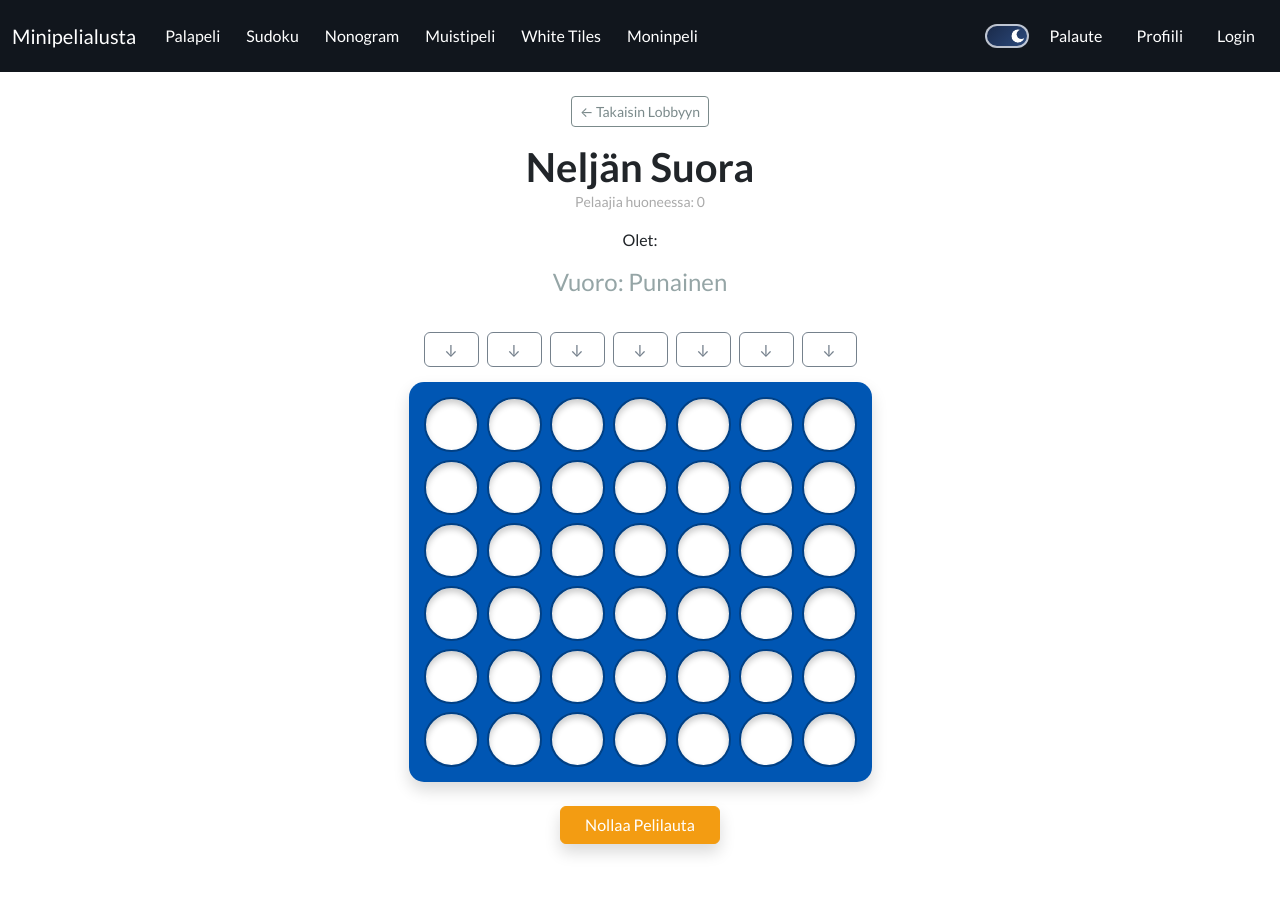
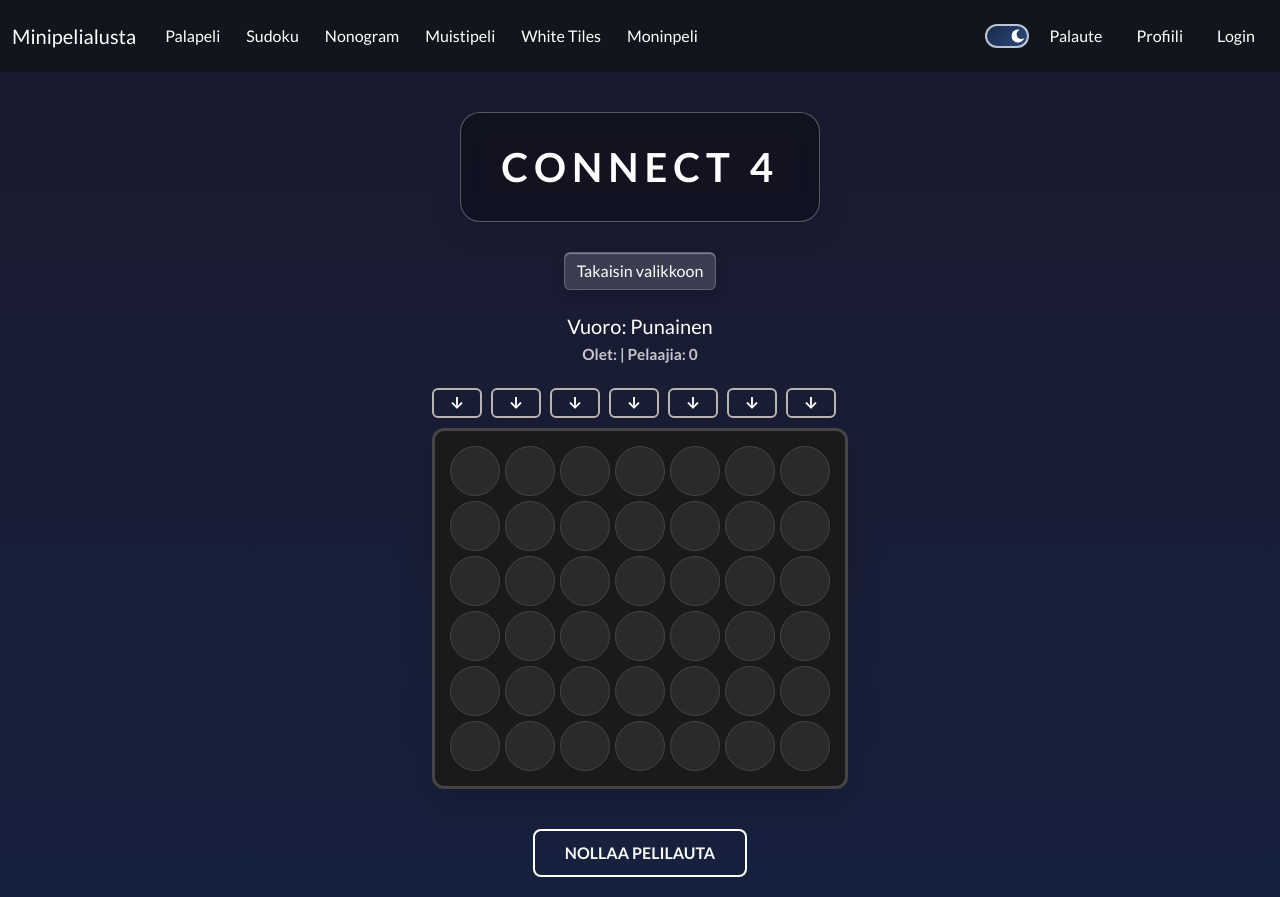
Before and after one commit to Topi-M/HJKMST, a React (Vite) app in the folder client/: page /HJKMST/connect4/1 in a window 1280 px wide. Built offline with nearby package versions, Linux system fonts and the light colour scheme; no server answers.

Commit message:
Bugin korjaus ja värit connect4 peliin toimivaksi

```diff
--- a/client/src/css/connect4.css
+++ b/client/src/css/connect4.css
@@ -1,115 +1,245 @@
-/* Connect4.css */
+.c4-page-wrapper {
+    width: 100%;
+    min-height: 100vh;
+    margin: 0;
+    padding: 20px;
+    box-sizing: border-box;
+    background: linear-gradient(180deg, #8cb1cc 0%, #6390b3 100%) no-repeat fixed;
+    display: flex;
+    flex-direction: column;
+    align-items: center;
+}
 
-.c4-container {
-    max-width: 600px;
-    margin: 0 auto;
+/* Käyttöliittymän yläosa */
+.c4-glass-header {
+    background: rgba(255, 255, 255, 0.2);
+    backdrop-filter: blur(10px);
+    -webkit-backdrop-filter: blur(10px);
+    border-radius: 20px;
+    padding: 30px 40px;
+    border: 1px solid rgba(255, 255, 255, 0.3);
+    margin: 20px 0 30px 0;
+    box-shadow: 0 10px 30px rgba(0, 0, 0, 0.1);
 }
 
 .c4-title {
-    font-weight: bold;
-    margin-bottom: 0;
+    font-size: 2.5em;
+    font-weight: 700;
+    margin: 0;
+    letter-spacing: 6px;
+    color: #2c3e50;
+    text-transform: uppercase;
 }
 
-.c4-status-badge {
-    box-shadow: 0 4px 6px rgba(0, 0, 0, 0.1);
+.c4-back-btn {
+    text-decoration: none !important;
+    background-color: rgba(255, 255, 255, 0.3);
+    backdrop-filter: blur(5px);
+    color: #2c3e50 !important;
+    padding: 10px 20px;
+    border-radius: 12px;
+    border: 1px solid rgba(255, 255, 255, 0.5);
+    box-shadow: 0 4px 15px rgba(0, 0, 0, 0.1), inset 0 1px 1px rgba(255, 255, 255, 0.4);
+    font-size: 0.9rem;
+    font-weight: 600;
+    margin-bottom: 1.5rem;
+    transition: all 0.2s ease;
+    display: inline-block;
+    cursor: pointer;
 }
 
-/* Pudotuspainikkeiden rivi */
-.c4-drop-row {
-    display: grid;
-    grid-template-columns: repeat(7, 55px);
-    gap: 8px;
-    margin-bottom: 15px;
-    justify-content: center;
+.c4-back-btn:hover {
+    transform: translateY(-2px);
+    box-shadow: 0 6px 15px rgba(0, 0, 0, 0.15);
+    background-color: #ffffff;
+    color: #152433 !important;
 }
 
-.c4-drop-btn {
-    height: 35px;
-    padding: 0;
-    font-weight: bold;
-    border-radius: 5px;
-    transition: transform 0.1s ease;
+/* Pelitilanne ja ilmoitukset */
+.c4-status-box {
+    margin-bottom: 20px;
+    font-weight: 600;
+    color: #001427;
+    font-size: 1.1rem;
 }
 
-.c4-drop-btn:active:not(:disabled) {
-    transform: translateY(3px);
+.c4-winner-announcement {
+    display: inline-block;
+    padding: 12px 40px;
+    border-radius: 12px;
+    background: rgba(255, 255, 255, 0.3);
+    backdrop-filter: blur(8px);
+    border: 1px solid rgba(255, 255, 255, 0.4);
+    box-shadow: 0 8px 32px rgba(0, 0, 0, 0.1);
+    margin: 20px 0;
+    animation: celebrate 0.5s ease-out;
 }
 
-/* Varsinainen pelilauta */
+.c4-winner-text {
+    font-size: 1.8rem;
+    font-weight: 800;
+    letter-spacing: 2px;
+    margin: 0;
+    background: linear-gradient(45deg, #1e3c72, #2a5298);
+    -webkit-background-clip: text;
+    -webkit-text-fill-color: transparent;
+    text-transform: uppercase;
+}
+
+.c4-winner-text.red-wins {
+    background: linear-gradient(45deg, #d63031, #ff7675);
+    -webkit-background-clip: text;
+    -webkit-text-fill-color: transparent;
+}
+
+.c4-winner-text.yellow-wins {
+    background: linear-gradient(45deg, #f39c12, #f1c40f);
+    -webkit-background-clip: text;
+    -webkit-text-fill-color: transparent;
+}
+
+/* Pelilauta ja solut */
+.c4-board-container {
+    background: #ffffff;
+    padding: 15px;
+    border-radius: 12px;
+    border: 3px solid #2c3e50;
+    box-shadow: 0 15px 35px rgba(0, 0, 0, 0.15);
+}
+
 .c4-board {
     display: grid;
-    grid-template-columns: repeat(7, 55px);
-    grid-template-rows: repeat(6, 55px);
-    gap: 8px;
-    padding: 15px;
-    background-color: #0056b3;
-    /* Klassinen sininen lauta */
-    border-radius: 15px;
-    box-shadow: 0 10px 25px rgba(0, 0, 0, 0.3);
-    width: fit-content;
-    margin: 0 auto;
+    grid-template-columns: repeat(7, 50px);
+    grid-template-rows: repeat(6, 50px);
+    gap: 5px;
 }
 
-/* Yksittäinen reikä/nappula */
 .c4-cell {
-    width: 55px;
-    height: 55px;
+    width: 50px;
+    height: 50px;
+    background-color: #dbe7f0;
+    border: 1px solid #2c3e50;
     border-radius: 50%;
-    transition: all 0.3s ease;
-    box-shadow: inset 0 4px 6px rgba(0, 0, 0, 0.2);
-    border: 2px solid #004085;
-}
-
-/* Värit */
-.c4-cell.empty {
-    background-color: #ffffff;
 }
 
 .c4-cell.red {
-    background-color: #dc3545;
+    background-color: #e74c3c;
+    border-color: #c0392b;
 }
 
 .c4-cell.yellow {
-    background-color: #ffc107;
+    background-color: #f1c40f;
+    border-color: #f39c12;
 }
 
-/* Voittorivin korostus */
-.c4-cell.winner {
-    border: 5px solid #28a745 !important;
-    transform: scale(1.05);
-    animation: pulse 1.5s infinite;
+/* Painikkeet */
+.c4-drop-row {
+    display: grid;
+    grid-template-columns: repeat(7, 57px);
+    gap: 2px;
+    margin-bottom: 10px;
 }
 
-@keyframes pulse {
+.c4-btn-drop {
+    width: 50px;
+    background: transparent;
+    border: 2px solid #000000;
+    border-radius: 6px;
+    font-weight: bold;
+    transition: 0.2s;
+}
+
+.c4-btn-drop:hover:not(:disabled) {
+    background: #2c3e50;
+    color: white;
+}
+
+.c4-reset-btn {
+    margin-top: 40px;
+    background: transparent;
+    border: 2px solid #2c3e50;
+    color: #002243;
+    padding: 10px 30px;
+    border-radius: 8px;
+    font-weight: bold;
+    text-transform: uppercase;
+    transition: 0.2s ease;
+}
+
+.c4-reset-btn:hover {
+    background: #2c3e50;
+    color: #ffffff;
+}
+
+/* Animaatiot */
+@keyframes celebrate {
     0% {
-        box-shadow: 0 0 0 0px rgba(40, 167, 69, 0.7);
-    }
-
-    70% {
-        box-shadow: 0 0 0 10px rgba(40, 167, 69, 0);
+        transform: scale(0.8);
+        opacity: 0;
     }
 
     100% {
-        box-shadow: 0 0 0 0px rgba(40, 167, 69, 0);
+        transform: scale(1);
+        opacity: 1;
     }
 }
 
-/* Mobiilioptimointi (pienennetään lauda kokoa tarvittaessa) */
-@media (max-width: 480px) {
+/* Dark Mode */
+body.dark-mode .c4-page-wrapper {
+    background: linear-gradient(180deg, #1a1a2e 0%, #16213e 100%);
+}
 
-    .c4-board,
-    .c4-drop-row {
-        grid-template-columns: repeat(7, 40px);
-        gap: 5px;
-    }
+body.dark-mode .c4-glass-header {
+    background: rgba(0, 0, 0, 0.3);
+}
 
-    .c4-board {
-        grid-template-rows: repeat(6, 40px);
-        padding: 10px;
-    }
+body.dark-mode .c4-title,
+body.dark-mode .c4-status-box {
+    color: #ffffff;
+}
 
-    .c4-cell {
-        width: 40px;
-        height: 40px;
-    }
+body.dark-mode .c4-winner-announcement {
+    background: rgba(0, 0, 0, 0.4);
+    border-color: rgba(255, 255, 255, 0.1);
 }
+
+body.dark-mode .c4-board-container {
+    background: #1a1a1a;
+    border-color: #444;
+}
+
+body.dark-mode .c4-cell {
+    background-color: #2a2a2a;
+    border-color: #444;
+}
+
+body.dark-mode .c4-reset-btn {
+    color: rgb(248, 248, 248);
+    border-color: #ffffff;
+}
+
+body.dark-mode .c4-btn-drop {
+    border-color: #b8b4b4;
+    color: #ffffff;
+}
+
+body.dark-mode .c4-back-btn {
+    background-color: rgba(255, 255, 255, 0.15);
+    color: #ffffff !important;
+    border: 1px solid rgba(255, 255, 255, 0.2);
+    backdrop-filter: blur(5px);
+}
+
+body.dark-mode .c4-back-btn:hover {
+    background-color: rgba(255, 255, 255, 0.25);
+}
+
+body.dark-mode .c4-cell.red {
+    background-color: #e74c3c;
+    border-color: #c0392b;
+}
+
+body.dark-mode .c4-cell.yellow {
+    background-color: #f1c40f;
+    border-color: #f39c12;
+}
--- a/client/src/pages/Connect4.tsx
+++ b/client/src/pages/Connect4.tsx
@@ -136,68 +136,70 @@ export default function Connect4() {
     };
 
     return (
-        <Container className="text-center mt-4 d-flex flex-column align-items-center c4-container">
-            <Button variant="outline-dark" size="sm" onClick={() => navigate("/Lobby")} className="mb-3">
-                ← Takaisin Lobbyyn
+        <div className="c4-page-wrapper">
+            {/* Lasikupla otsikolle */}
+            <div className="c4-glass-header">
+                <h1 className="c4-title">Connect 4</h1>
+            </div>
+
+            <Button
+                variant="link"
+                onClick={() => navigate("/Lobby")}
+                className="c4-back-btn"
+            >
+                Takaisin valikkoon
             </Button>
 
-            <h2 className="c4-title">Neljän Suora</h2>
-            <small className="text-muted mb-3">Pelaajia huoneessa: {playersCount}</small>
-
-            <div className="mb-3">
-                Olet: <Badge
-                    bg={myPlayer === "Punainen" ? "danger" : myPlayer === "Keltainen" ? "warning" : "secondary"}
-                    className="text-dark c4-status-badge"
-                >
-                    {myPlayer}
-                </Badge>
+            {/* Vuoro- ja tilannetiedot */}
+            <div className="c4-status-box text-center">
+                {winner ? (
+                    <div className="c4-winner-announcement shadow">
+                        <h3 className={`c4-winner-text ${winner === "Punainen" ? "red-wins" : "yellow-wins"}`}>
+                            VOITTAJA: {winner}!
+                        </h3>
+                    </div>
+                ) : (
+                    <span>
+                        <span className="h5">Vuoro: {currentTurn}</span>
+                        <br />
+                        <small className="opacity-75">Olet: {myPlayer} | Pelaajia: {playersCount}</small>
+                    </span>
+                )}
             </div>
 
-            <h4 className="mb-4" style={{ minHeight: "40px" }}>
-                {winner ? (
-                    <Badge bg="success" className="p-2 shadow">VOITTO: {winner.toUpperCase()}!</Badge>
-                ) : (
-                    <span className={currentTurn === myPlayer ? "text-success fw-bold" : "text-secondary"}>
-                        Vuoro: {currentTurn} {currentTurn === myPlayer && "(Sinä)"}
-                    </span>
-                )}
-            </h4>
-
-            <div className="c4-game-wrapper">
-                {/* Pudotuspainikkeet */}
+            <div className="c4-game-area">
+                {/* Pudotusnapit */}
                 <div className="c4-drop-row">
                     {Array(COLS).fill(null).map((_, col) => (
-                        <Button
+                        <button
                             key={col}
-                            variant="outline-primary"
-                            disabled={!!winner || myPlayer === "Katsoja" || currentTurn !== myPlayer || findLowestFreeRow(col, board) === -1}
+                            className="c4-btn-drop"
+                            disabled={!!winner || myPlayer === "Katsoja" || currentTurn !== myPlayer}
                             onClick={() => dropDisc(col)}
-                            className="c4-drop-btn"
                         >
                             ↓
-                        </Button>
+                        </button>
                     ))}
                 </div>
 
                 {/* Pelilauta */}
-                <div className="c4-board shadow">
+                <div className="c4-board-container">
+                    <div className="c4-board">
                         {board.map((cell, i) => (
                             <div
                                 key={i}
-                            className={`c4-cell
-                            ${cell === "Punainen" ? "red" : cell === "Keltainen" ? "yellow" : "empty"}
-                            ${winInfo?.line?.includes(i) ? "winner" : ""}`
-                            }
+                                className={`c4-cell ${cell === "Punainen" ? "red" : cell === "Keltainen" ? "yellow" : ""}`}
                             />
                         ))}
                     </div>
                 </div>
+            </div>
 
-            <div className="mt-4 pb-5">
-                <Button variant="warning" onClick={reset} className="shadow px-4">
+            {/* Bugien varalta: Nollausnappi */}
+            <button className="c4-reset-btn" onClick={reset}>
                 Nollaa Pelilauta
-                </Button>
+            </button>
         </div>
-        </Container>
     );
+
 }
--- a/client/src/pages/Lobby.tsx
+++ b/client/src/pages/Lobby.tsx
@@ -117,8 +117,8 @@ export default function Lobby() {
                   onChange={(e) => setGameType(e.target.value)}
                 >
                   {/* Käytetään numeroita arvoina, jotta ne vastaavat tietokantaa */}
-                  <option value="7">Ristinolla</option>
-                  <option value="9">Connect 4 (Neljän suora)</option>
+                  <option value="ristinolla">Ristinolla</option>
+                  <option value="connect4">Connect 4 (Neljän suora)</option>
                 </Form.Select>
               </Form.Group>
 
```
Lines whose indentation alone changed are shown as unchanged.
